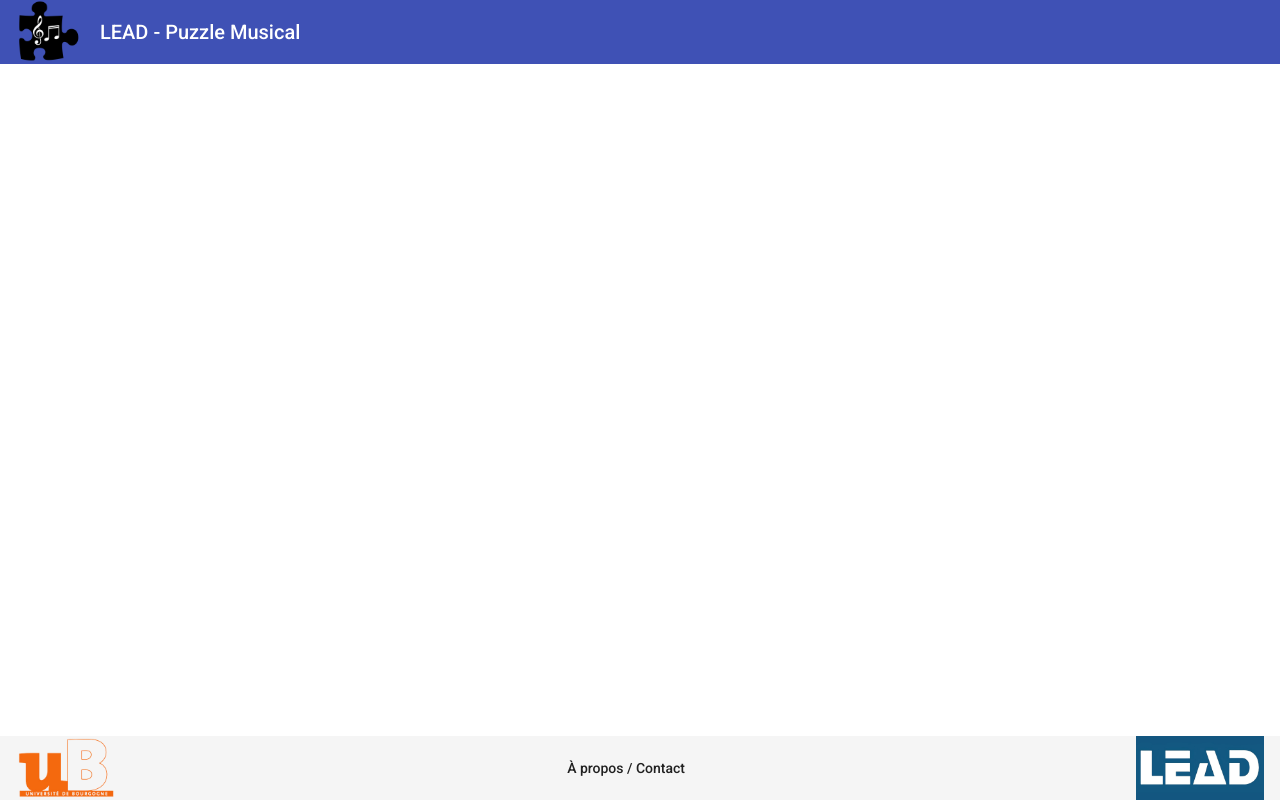
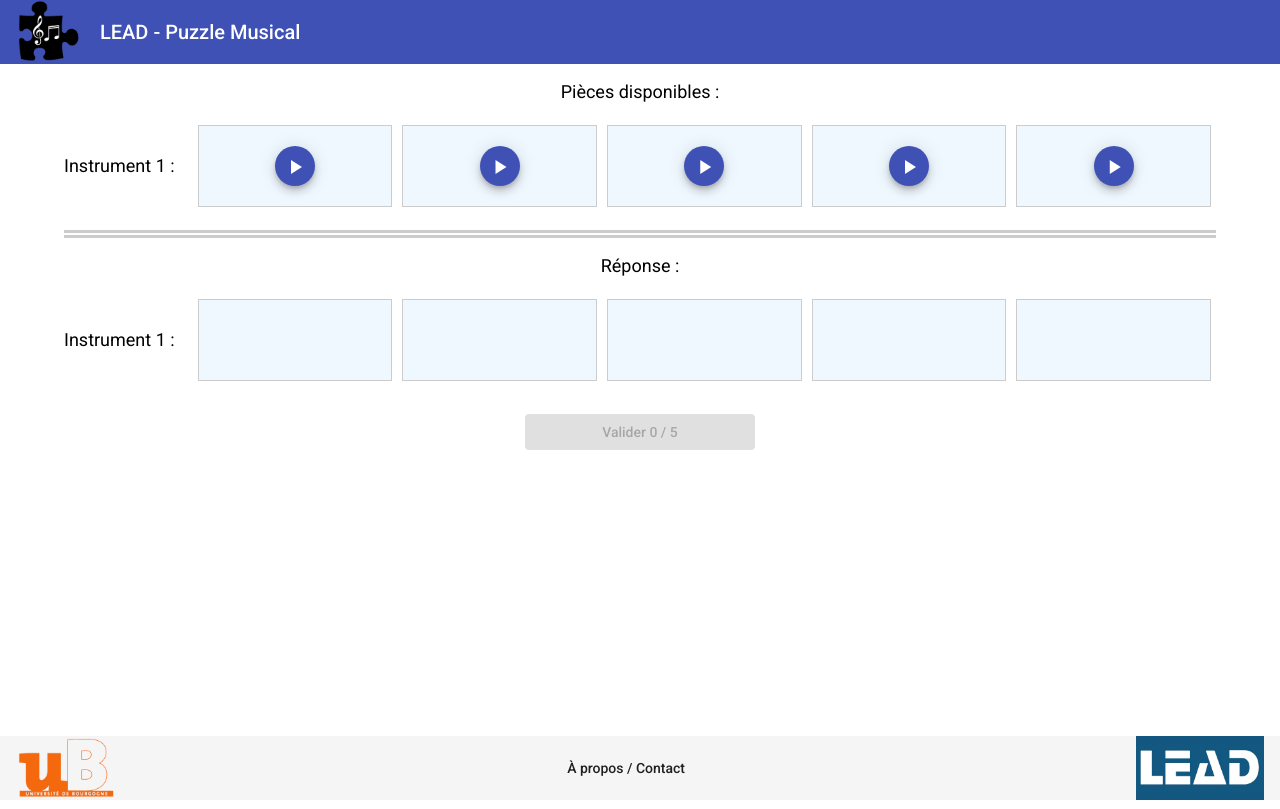
Before and after one commit to nf807942/Musical-Puzzle-Angular, an Angular app: page /play in a window 1280 px wide. Before the commit this address led to /. Built offline with nearby package versions, Linux system fonts and the light colour scheme.

Commit message:
Page de jeu fonctionnelle

```diff
--- a/src/app/app-routing.module.ts
+++ b/src/app/app-routing.module.ts
@@ -3,6 +3,7 @@ import { RouterModule, Routes } from '@angular/router';
 import { AboutComponent } from './about/about.component';
 import { FormComponent } from './form/form.component';
 import { HomeComponent } from './home/home.component';
+import { PlayComponent } from './play/play.component';
 import { PrincipeComponent } from './principe/principe.component';
 
 const routes: Routes = [
@@ -11,6 +12,7 @@ const routes: Routes = [
   { path: 'form', component: FormComponent },
   { path: 'principe', component: PrincipeComponent },
   { path: 'about', component: AboutComponent },
+  { path: 'play', component: PlayComponent },
 ];
 
 @NgModule({
--- a/src/app/app.module.ts
+++ b/src/app/app.module.ts
@@ -6,6 +6,7 @@ import { AppComponent } from './app.component';
 import { BrowserAnimationsModule } from '@angular/platform-browser/animations';
 import { FlexLayoutModule } from '@angular/flex-layout';
 import { FormsModule, ReactiveFormsModule } from '@angular/forms';
+import {DragDropModule} from '@angular/cdk/drag-drop';
 
 // Material Component Modules
 import {MatToolbarModule} from '@angular/material/toolbar';
@@ -44,6 +45,7 @@ import { FormComponent } from './form/form.component';
     FlexLayoutModule,
     FormsModule,
     ReactiveFormsModule,
+    DragDropModule,
 
     // Material Component Modules
     MatToolbarModule,
--- /dev/null
+++ b/src/app/models/piece.ts
@@ -0,0 +1,13 @@
+export class Piece {
+    instrument: number = 0;
+    order: number = 0;
+    empty: boolean = false;
+    playing: boolean = false;
+
+    constructor(_instrument: number, _order: number, _empty: boolean, _playing: boolean) {
+        this.instrument = _instrument;
+        this.order = _order
+        this.empty = _empty;
+        this.playing = _playing;
+    }
+}
--- a/src/app/play/play.component.html
+++ b/src/app/play/play.component.html
@@ -1 +1,43 @@
-<p>play works!</p>
+<div class="puzzle" cdkDropListGroup>
+	<ng-container *ngFor="let instrument of puzzle; let j = index">
+        <ng-container *ngIf="j == nb_instruments">
+            <div class="separator-row title-row">
+                Réponse :
+            </div>
+        </ng-container>
+        <ng-container *ngIf="j == 0">
+            <div class="title-row">
+                Pièces disponibles :
+            </div>
+        </ng-container>
+        <div class="puzzle-row">
+            <span>Instrument {{1 + j % nb_instruments}} :</span>
+            <ng-container *ngFor="let piece of instrument; let i = index">
+                <div class="piece-container" cdkDropList
+                    cdkDropListOrientation="horizontal"
+                    [cdkDropListData]="{item:piece, instrument:j, order:i}"
+                    [cdkDropListEnterPredicate]="rightPartitionPredicate"
+                    (cdkDropListDropped)="drop($event)"
+                    [style.backgroundColor]="colors[j % nb_instruments]">
+
+                    <div class="space movable" cdkDrag *ngIf="!piece.empty" [style.backgroundColor]="colors[j % nb_instruments]">
+                        <div *cdkDragPlaceholder></div>
+                        <ng-container *ngIf="!piece.empty">
+                            <button (click)="play(piece)" mat-mini-fab color="primary">
+                                <mat-icon *ngIf="!piece.playing">play_arrow</mat-icon>
+                                <mat-icon *ngIf="piece.playing">pause</mat-icon>
+                            </button>
+                        </ng-container>
+                    </div>
+                    <div class="space" cdkDrag *ngIf="piece.empty" cdkDragDisabled=true >
+                        <div *cdkDragPlaceholder></div>
+                    </div>
+                </div>
+            </ng-container>
+        </div>
+	</ng-container>
+</div>
+
+<div class="validation-button">
+    <button mat-raised-button color="primary" [disabled]="!puzzle_complete()">Valider {{corrects_pieces()}} / {{nb_pieces * this.nb_instruments}}</button>
+</div>
--- a/src/app/play/play.component.scss
+++ b/src/app/play/play.component.scss
@@ -0,0 +1,67 @@
+.puzzle {
+    display: flex;
+    flex-direction: column;
+}
+
+.puzzle-row {
+    display: flex;
+    flex-direction: row;
+    align-items: center;
+    span {
+        font-size: large;
+        margin-right: 1em;
+    }
+}
+
+.title-row {
+    width: 100%;
+    text-align: center;
+    padding-top: 1em;
+    padding-bottom: 1em;
+    font-size: large;
+}
+
+.separator-row {
+    width: 100%;
+    border-top: #ccc 1vh double;
+    margin: 1em 1em 0 0;
+}
+
+.space {
+    line-height: 5rem;
+    height: 5rem;
+    text-align: center;
+    box-sizing: border-box;
+}
+
+.piece-container {
+    flex: 1 0 5rem;
+    margin: 5px;
+    background-color: transparent;
+    height: 5rem;
+    text-align: center;
+    line-height: 5rem;
+    position:relative;
+    border: 1px solid #ccc;
+}
+
+.cdk-drag-animating {
+    transition: transform 250ms cubic-bezier(0, 0, 0.2, 1);
+}
+
+.cdk-drag-preview {
+    box-sizing: border-box;
+    border-radius: 4px;
+    box-shadow: 0 5px 5px -3px rgba(0, 0, 0, 0.2),
+                0 8px 10px 1px rgba(0, 0, 0, 0.14),
+                0 3px 14px 2px rgba(0, 0, 0, 0.12);
+    opacity: 0.8;
+}
+
+.validation-button {
+    text-align: center;
+    margin-top: 2em;
+    button {
+        width: 20%;
+    }
+}
--- a/src/app/play/play.component.ts
+++ b/src/app/play/play.component.ts
@@ -1,15 +1,154 @@
-import { Component, OnInit } from '@angular/core';
+import { Component, OnDestroy, OnInit } from '@angular/core';
+import {CdkDrag, CdkDragDrop, CdkDropList, moveItemInArray, transferArrayItem} from '@angular/cdk/drag-drop';
+import { Piece } from '../models/piece';
 
 @Component({
   selector: 'app-play',
   templateUrl: './play.component.html',
   styleUrls: ['./play.component.scss']
 })
-export class PlayComponent implements OnInit {
+export class PlayComponent implements OnInit, OnDestroy {
+
+  nb_pieces = 5;
+  nb_instruments = 1;
+  colors: Array<string> = ['aliceblue','antiquewhite','burlywood','darkkhaki']
+
+  puzzle: Array<Array<Piece>> = [];
+
+  audio = new Audio();
+  playing_piece: Piece = null;
+
+  rightPartitionPredicate = (item: CdkDrag<Piece>, drop?: CdkDropList<{item:Piece}>) => {
+    return drop.data.item.instrument % this.nb_instruments === item.dropContainer.data.item.instrument;
+  }
 
   constructor() { }
 
   ngOnInit(): void {
+
+    /**
+     * Construction du puzzle
+     */
+    for (let j = 0; j < this.nb_instruments * 2; j++) {
+      this.puzzle.push([]);
+      for (let i = 0; i < this.nb_pieces; i++) {
+        this.puzzle[j].push(new Piece(j, i, j >= this.nb_instruments, false));
+        this.puzzle[j] = this.shuffle(this.puzzle[j]);
+      }
+    }
+
+    this.audio.src = "assets/audios/satisfaction.wav";
+    this.audio.load();
+
+    /**
+     * On change les icones quand la musique arrive à sa fin
+     */
+    this.audio.onended = () => {
+      this.playing_piece.playing = false;
+      this.playing_piece = null;
+    }
+
+    /**
+     * On pause la musique quand la pièce atteint sa fin
+     */
+    this.audio.ontimeupdate = () => {
+      if(this.playing_piece) {
+        if (this.audio.currentTime >= (this.audio.duration / this.nb_pieces) * (this.playing_piece.order + 1)) {
+          this.playing_piece.playing = false;
+          this.audio.pause();
+        }
+      }
+    }
   }
 
+  ngOnDestroy(): void {
+    this.audio.pause();
+  }
+
+  /**
+   * échange l'emplacement des pièces lors d'un drag and drop
+   * @param event
+   */
+  drop(event: CdkDragDrop<any>): void {
+    this.puzzle[event.previousContainer.data.instrument][event.previousContainer.data.order]=event.container.data.item;
+    this.puzzle[event.container.data.instrument][event.container.data.order]=event.previousContainer.data.item
+  }
+
+  /**
+   * lance / met en pause la musique
+   * @param piece la pièce qui est cliquée
+   */
+  play(piece: Piece): void {
+
+    if (this.audio.paused) {
+      piece.playing = true;
+      this.playing_piece = piece;
+      this.play_at_position(piece);
+    } else {
+      if (piece === this.playing_piece) {
+        piece.playing = false;
+        this.playing_piece = null;
+        this.audio.pause();
+      } else {
+        this.playing_piece.playing = false;
+        this.playing_piece = piece;
+        piece.playing = true;
+        this.play_at_position(piece);
+      }
+    }
+  }
+
+  /**
+   * lance la musique à la position de la pièce
+   * @param piece la pièce à jouer
+   */
+  play_at_position(piece: Piece): void {
+    let position = (this.audio.duration / this.nb_pieces) * piece.order;
+    this.audio.currentTime = position;
+    this.audio.play();
+  }
+
+  /**
+   *
+   * @returns si toutes les pièces sont placées
+   */
+  puzzle_complete(): boolean {
+    let valid = true;
+    for (let i = 0; i < this.nb_instruments; i++) {
+      if(this.puzzle[i].find((piece) => !piece.empty) !== undefined)
+      {
+        valid = false
+      }
+    }
+    return valid;
+  }
+
+  /**
+   *
+   * @returns le nombre de piece correctement positionnées
+   */
+  corrects_pieces(): number {
+    let corrects_pieces = 0;
+    for (let j = this.nb_instruments; j < this.nb_instruments*2; j++) {
+      for (let i = 0; i < this.nb_pieces; i++) {
+        if(this.puzzle[j][i].order === i && !this.puzzle[j][i].empty) {
+          corrects_pieces += 1;
+        }
+      }
+    }
+    return corrects_pieces;
+  }
+
+  /**
+   * Fisher-Yates shuffle
+   * @param array
+   * @returns
+   */
+  shuffle(array: any[]): any[] {
+    for (let i = array.length - 1; i > 0; i--) {
+      let j = Math.floor(Math.random() * (i + 1));
+      [array[i], array[j]] = [array[j], array[i]];
+    }
+    return array;
+  }
 }
--- a/src/styles.scss
+++ b/src/styles.scss
@@ -9,6 +9,10 @@ body { margin: 0; font-family: Roboto, "Helvetica Neue", sans-serif; }
 
 .clickable {
     cursor: pointer;
+}
+
+.movable {
+    cursor: move;
 }
 
 .neutral-link {
```
Also changed, not shown: 2 other files (tests, documents, lock files or other folders).
